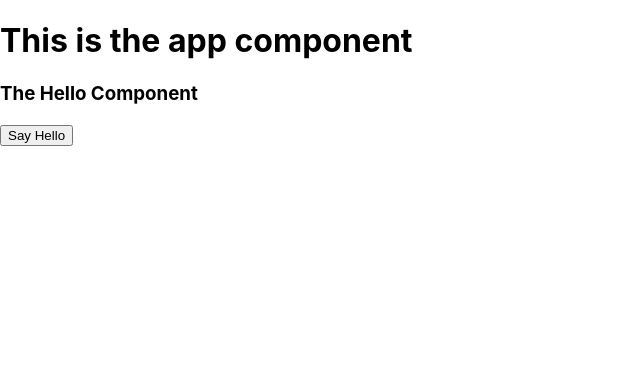
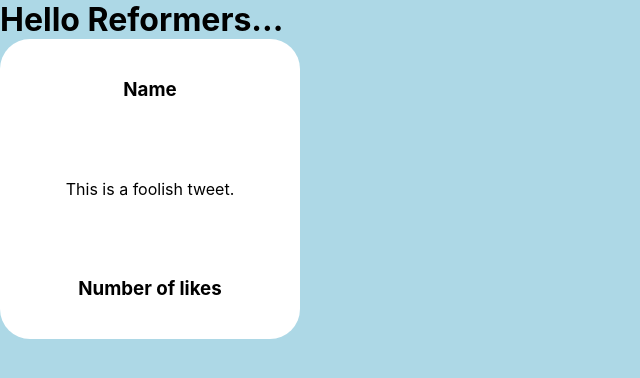
Before and after one commit to wizardcalidad/sentiment_analyser_react, a React (Create React App) app: page / in a window 1280 px wide. Shown: the top 378 px of the page, without its empty margins (0-640 px from the left). Built offline with nearby package versions, Linux system fonts and the light colour scheme.

Commit message:
Still playing around react

```diff
--- a/src/App.css
+++ b/src/App.css
@@ -1,38 +1,14 @@
-.App {
-  text-align: center;
+.app{
+  height: 100vh;
+  background: lightblue;
 }
-
-.App-logo {
-  height: 40vmin;
-  pointer-events: none;
-}
-
-@media (prefers-reduced-motion: no-preference) {
-  .App-logo {
-    animation: App-logo-spin infinite 20s linear;
-  }
-}
-
-.App-header {
-  background-color: #282c34;
-  min-height: 100vh;
+.tweet {
+  height: 300px;
+  width: 300px;
+  background: white;
+  border-radius: 30px;
   display: flex;
   flex-direction: column;
+  justify-content: space-around;
   align-items: center;
-  justify-content: center;
-  font-size: calc(10px + 2vmin);
-  color: white;
 }
-
-.App-link {
-  color: #61dafb;
-}
-
-@keyframes App-logo-spin {
-  from {
-    transform: rotate(0deg);
-  }
-  to {
-    transform: rotate(360deg);
-  }
-}
--- a/src/App.js
+++ b/src/App.js
@@ -1,12 +1,13 @@
 import React from 'react';
-import Hello from './sayHello';
+import Tweet from './Tweet';
+
 
 function App(){
 
   return(
-    <div>
-      <h1>This is the app component</h1>
-      <Hello/>
+    <div className="app">
+      <h1>Hello Reformers...</h1>
+      <Tweet/>
     </div>
   );
 }
--- /dev/null
+++ b/src/Tweet.js
@@ -0,0 +1,14 @@
+import React from 'react';
+import './App.css';
+
+function Tweet(){
+    return(
+       <div className="tweet">
+            <h3> Name </h3>
+            <p> This is a foolish tweet. </p>
+            <h3> Number of likes </h3>
+        </div>
+    );
+}
+
+export default Tweet;
--- a/src/index.css
+++ b/src/index.css
@@ -1,3 +1,8 @@
+*{
+  margin: 0;
+  padding: 0;
+  box-sizing: border-box;
+}
 body {
   margin: 0;
   font-family: -apple-system, BlinkMacSystemFont, 'Segoe UI', 'Roboto', 'Oxygen',
--- a/src/sayHello.js
+++ /dev/null
@@ -1,15 +0,0 @@
-import React from 'react';
-
-function Hello(){
-    const sayHello = () => {
-        console.log("hello");
-    };
-    return(
-        <div>
-            <h3>The Hello Component</h3>
-            <button onClick={sayHello}>Say Hello</button>
-        </div>
-    )
-}
-
-export default Hello;
```
